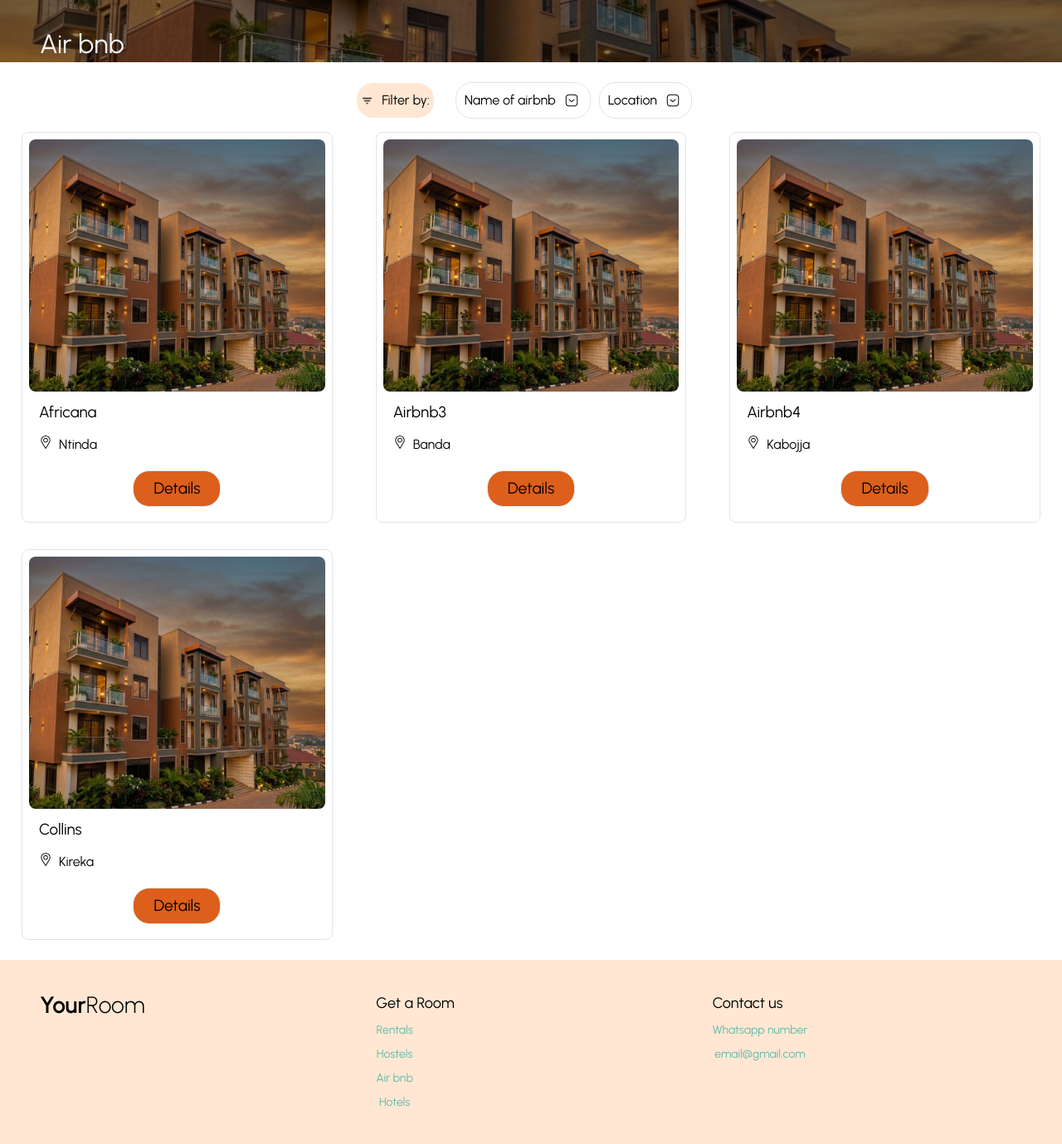
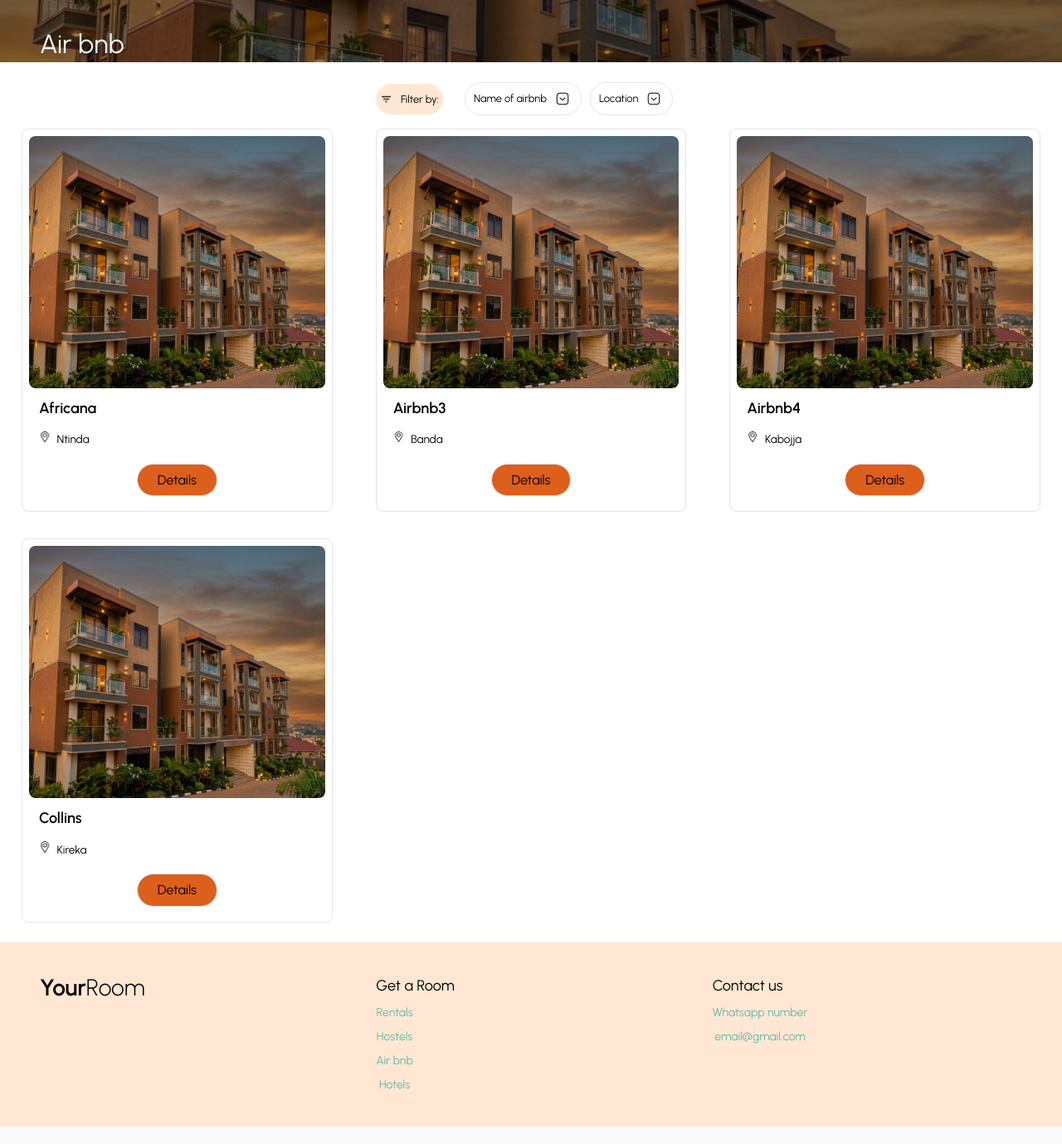
Before and after one commit to Nalyaham/Freelance_project, a Django app: page /airbnb/ in a window 1280 px wide. Shown: the whole page at 83% size. After the commit the page ends 1358 px from the top, so only its background shows below. Run offline with Django 5.2, Linux system fonts and the light colour scheme; data comes from the database, SQL or seed files in the repository.

Commit message:
Adjusted the font size of text and image size of location

```diff
--- a/your_room/static/your_room/styles.css
+++ b/your_room/static/your_room/styles.css
@@ -119,19 +119,31 @@ h1.page-title{font-size:clamp(1.375rem, 4vw, 2rem);font-weight:400;padding-top:3
 @media(min-width:768px){.grid{grid-template-columns:repeat(2,1fr)}}
 @media(min-width:1024px){.grid{grid-template-columns:repeat(3,1fr)}}
 
-.card{border:1px solid var(--border);border-radius:var(--radius);padding:8px;display:flex; flex-direction:column;margin:0 10px}
+/*------card-------*/
+.card{
+  border:1px solid var(--border);
+  border-radius:var(--radius);
+  padding:8px;
+  display:flex;
+  flex-direction:column;
+  margin:0 10px
+}
 .card img{width:100%;height:304px;object-fit:cover;border-radius:var(--radius);background:var(--surface-gray)}
-.card_description{display:flex; flex-direction:column; padding-left:12px;}
-.card_description h3{margin-top:12px;font-size:clamp(1.125rem, 2vm, 1.25rem);font-weight:400}
-.location{display:flex;flex-direction:row; align-items:center;gap:8px;}
-.location img{width:1rem;height:1rem;object-fit:fill;background:transparent}
-.location p{margin-top:8px;font-size:1rem; padding-top:8px; padding-bottom:10px}
+.card_description{
+  display:flex;
+  flex-direction:column;
+  padding-left:12px;
+}
+.card_description h3{margin-top:12px;font-size:1.125rem;font-weight:600}
+.card_location{display:flex;flex-direction:row; align-items:center;gap:8px;}
+.card_location img{width:0.85rem;height:0.85rem;object-fit:fill;background:transparent}
+.card_location p{margin-top:8px;font-size:0.85rem; padding-top:8px; padding-bottom:10px}
 .card__action{display:flex;justify-content:center;margin-block:10px}
 .btn{
   display:inline-block;border:1px solid var(--border);border-radius:20px;
   background:transparent;font:inherit;cursor:pointer;transition:background-color .15s ease;
 }
-.btn--sm{padding:8px 24px;font-size:1.2rem; background:var(--accent-orange)}
+.btn--sm{padding:8px 24px;font-size:1rem; background:var(--accent-orange)}
 .btn--lg{padding:12px 40px;font-size:1.2rem; background:var(--accent-orange)}
 
 /* ---------- Filters ---------- */
@@ -143,7 +155,7 @@ h1.page-title{font-size:clamp(1.375rem, 4vw, 2rem);font-weight:400;padding-top:3
   padding:10px 5px;
   border-radius:20px;
   flex:none;
-  font_size:1rem;
+  font-size:0.8rem;
   background-color: #FFE7D3;
 }
 .filter_container{
@@ -162,7 +174,7 @@ h1.page-title{font-size:clamp(1.375rem, 4vw, 2rem);font-weight:400;padding-top:3
 .filter_by img{width:15px;height:15px;object-fit:contain}
 .filter{
   flex:none;display:flex;flex-direction:row;align-items:center;justify-content:center;gap:10px;
-  border:1px solid var(--border);border-radius:20px;padding:10px 10px;font-size:1rem;
+  border:1px solid var(--border);border-radius:20px;padding:10px 10px;font-size:0.8rem;
   background:transparent;font-family:inherit;cursor:pointer;transition:background-color .15s ease;
 }
 .filter:hover{background:#FFE7D3}
--- a/your_room/templates/your_room/airbnb.html
+++ b/your_room/templates/your_room/airbnb.html
@@ -45,7 +45,7 @@
       {% endwith %}
       <div class="card_description">
         <h3>{{ unit.name }}</h3>
-        <div class = "location">
+        <div class = "card_location">
           <img src = "{% static 'your_room/images/location_icon.png' %}" />
           <p>{{ unit.location}}</p>
         </div>
```
